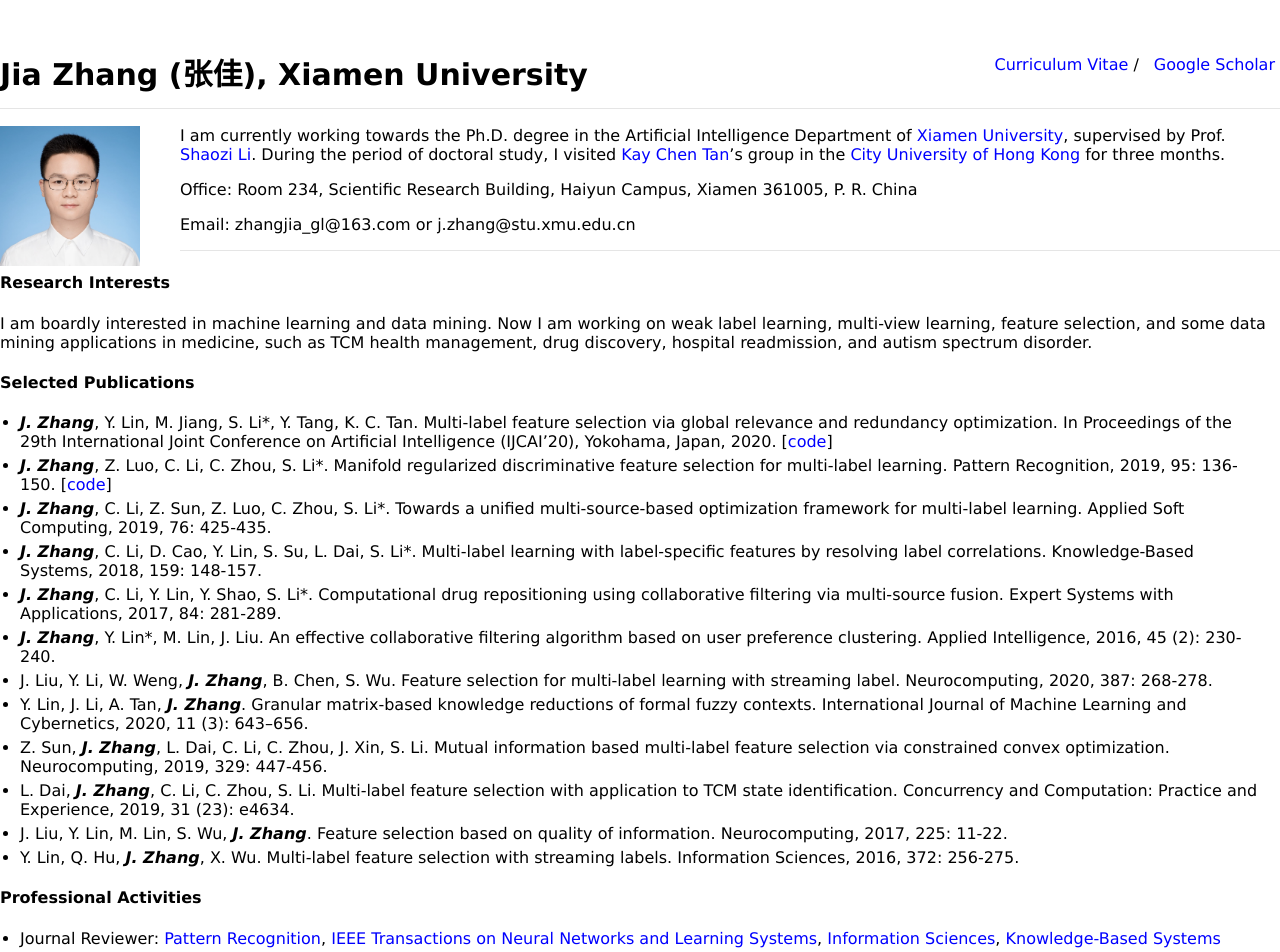
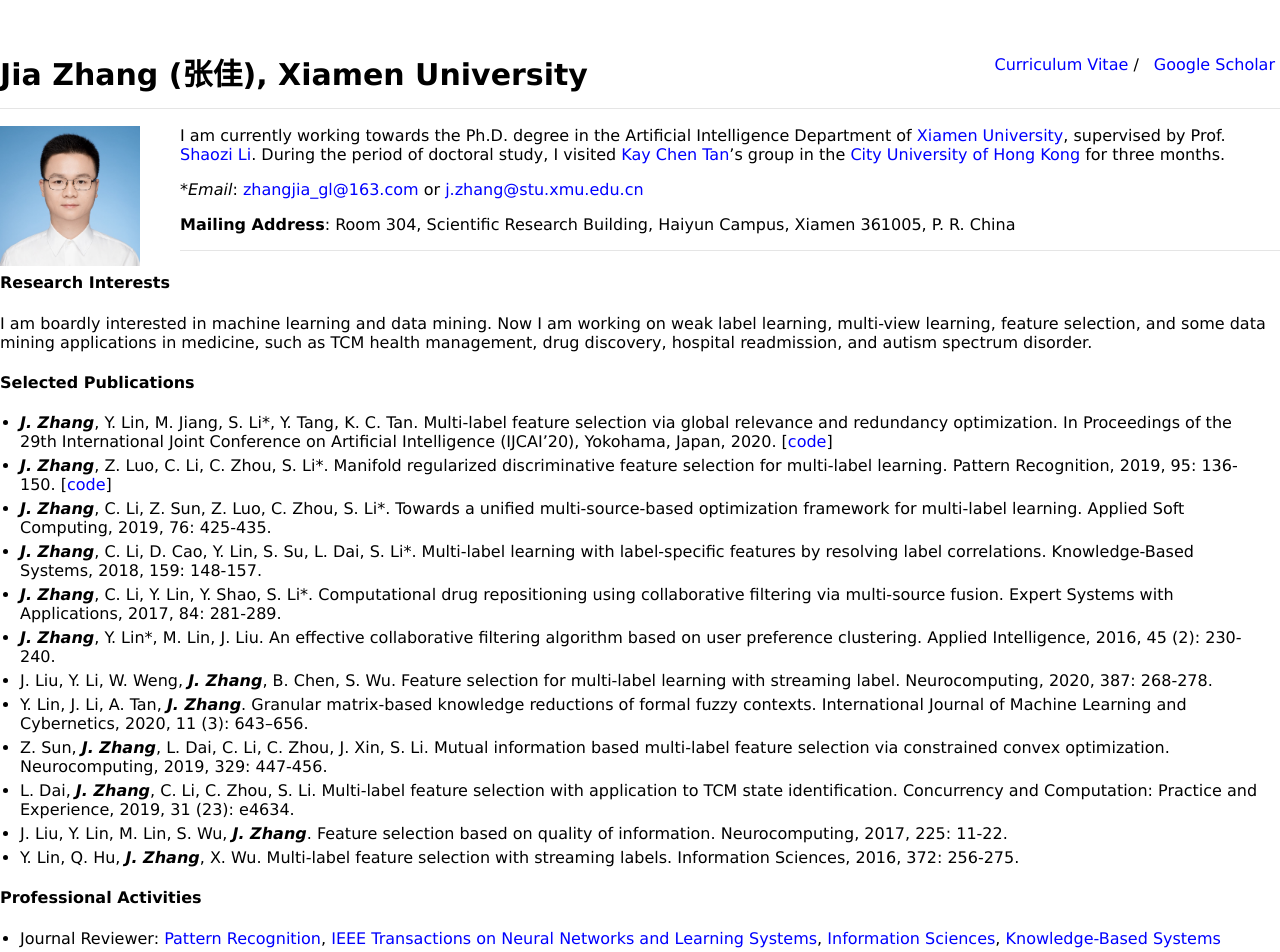
Before and after one commit to jiazhang-ml/jiazhang-ml.github.io, a Jekyll site: the page built from index.md, in a window 1280 px wide. Shown: the top 952 px of the page. Built offline with Jekyll 4.4.1, drawn with Linux system fonts in a browser that asks for light colours.

Commit message:
Update index.md

```diff
--- a/index.md
+++ b/index.md
@@ -6,9 +6,9 @@ layout: default
 
 I am currently working towards the Ph.D. degree in the Artificial Intelligence Department of [Xiamen University](https://www.xmu.edu.cn/), supervised by Prof. [Shaozi Li](http://imt.xmu.edu.cn/szdw.html). During the period of doctoral study, I visited [Kay Chen Tan](http://www.cityu.edu.hk/stfprofile/kaytan.htm)'s group in the [City University of Hong Kong](https://www.cityu.edu.hk/) for three months.
 
-Office: Room 234, Scientific Research Building, Haiyun Campus, Xiamen 361005, P. R. China
+**Email*: [zhangjia_gl@163.com](mailto:zhangjia_gl@163.com) or [j.zhang@stu.xmu.edu.cn](mailto:j.zhang@stu.xmu.edu.cn)
 
-Email: zhangjia_gl@163.com or j.zhang@stu.xmu.edu.cn
+**Mailing Address**: Room 304, Scientific Research Building, Haiyun Campus, Xiamen 361005, P. R. China
 
 ---
 
```
